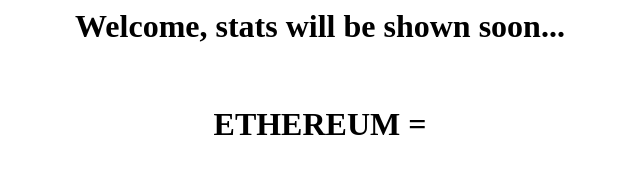
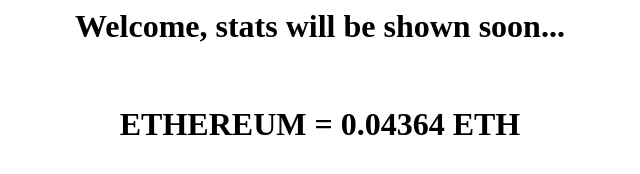
Before and after one commit to abobex/abobex.github.io, a plain HTML site: page index.html in a window 1280 px wide. Shown: the whole page, without its empty margins (320-960 px from the left). Drawn offline with Linux system fonts and the light colour scheme.

Commit message:
https://abobex.github.io

```diff
--- a/index.html
+++ b/index.html
@@ -2,6 +2,6 @@
 <title>Mining Stats</title
 <body>
 <center><h1>Welcome, stats will be shown soon...</h1></center><br>
-<center><h1>ETHEREUM = </h1></center>
+<center><h1>ETHEREUM = 0.04364 ETH</h1></center>
 </body>
 </html>
```
